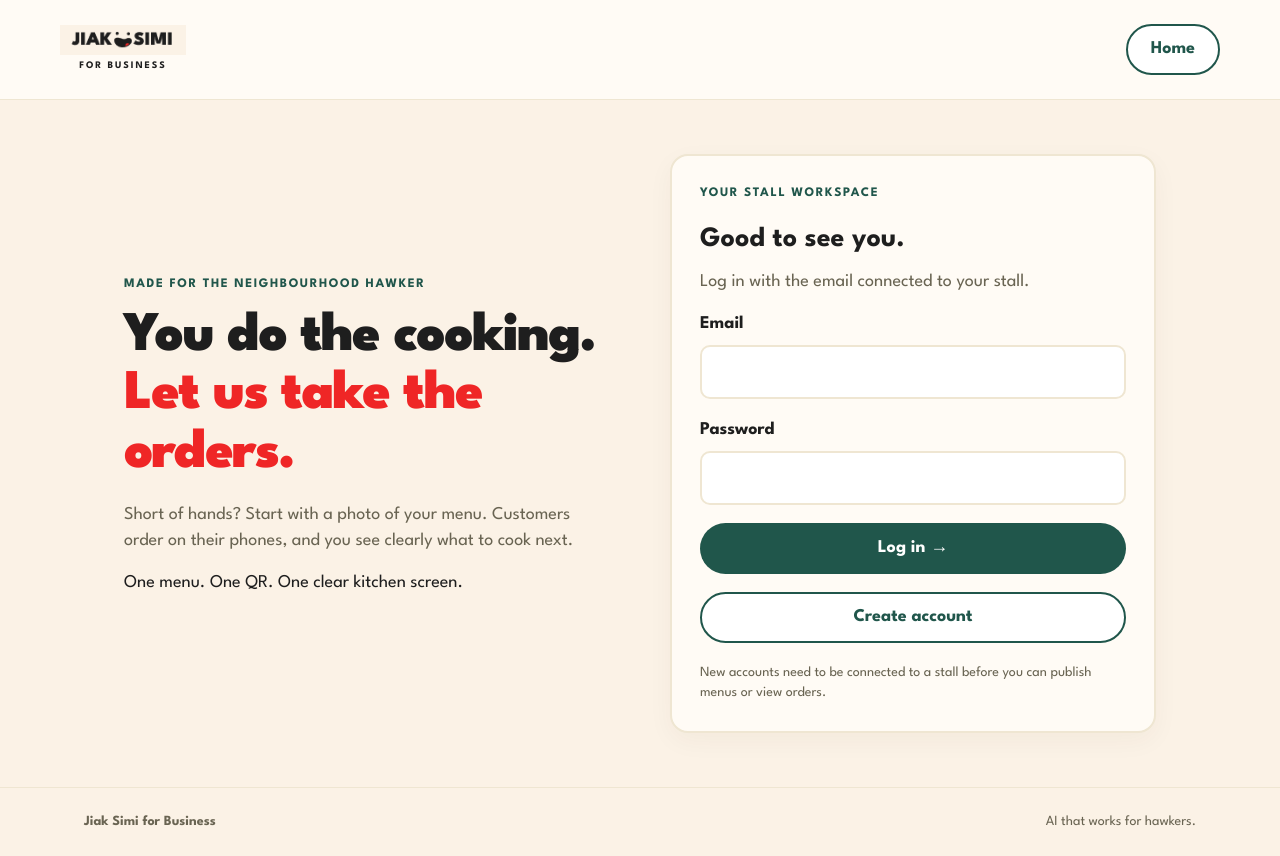
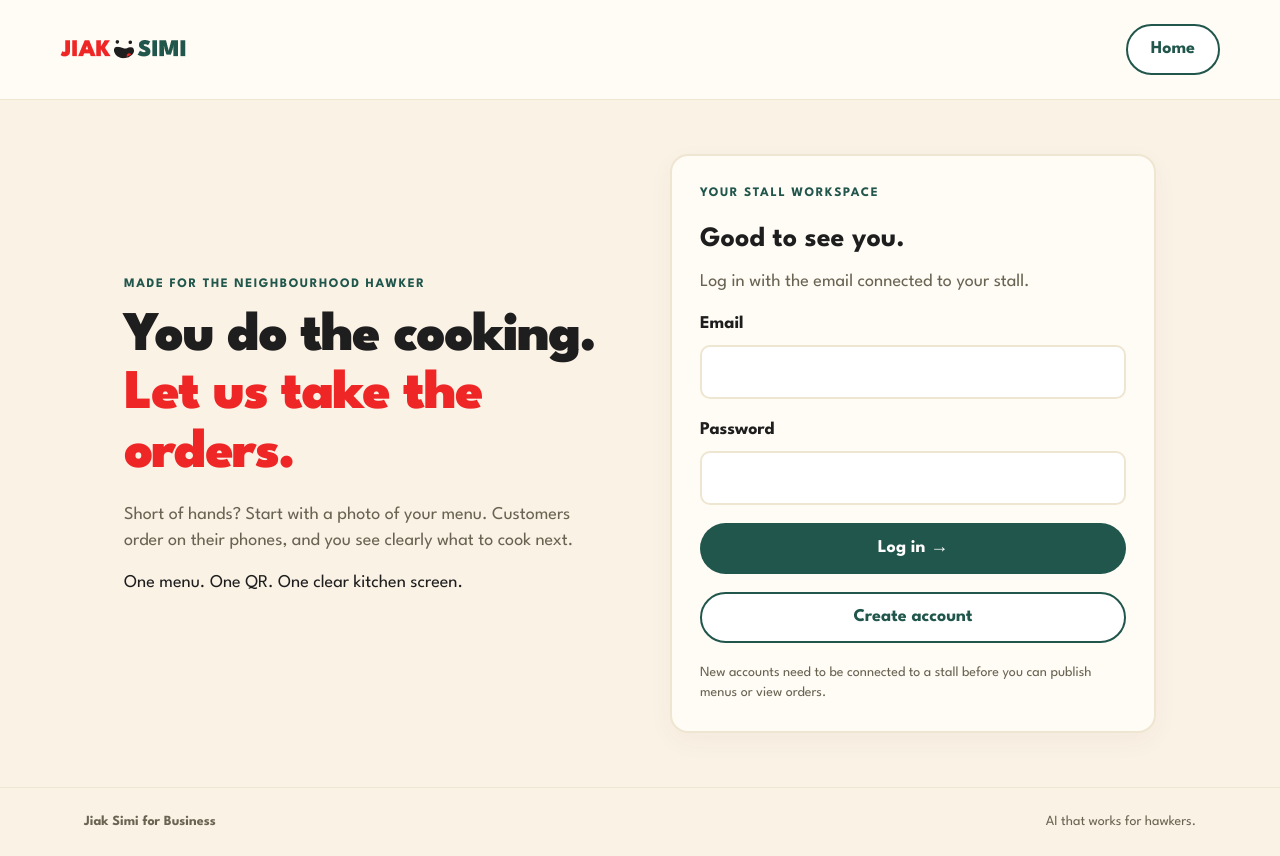
Before and after one commit to ktzyy/jiak-simi-business-hackathon, a Next.js app: page /login in a window 1280 px wide. Built offline with nearby package versions, Linux system fonts and the light colour scheme.

Commit message:
Use supplied horizontal Jiak Simi logo

```diff
--- a/src/app/globals.css
+++ b/src/app/globals.css
@@ -34,7 +34,7 @@ p { margin-bottom:16px; }
 .actions { display:flex; flex-wrap:wrap; gap:12px; align-items:center; }
 .site-header { display:flex; flex-wrap:wrap; justify-content:space-between; align-items:center; gap:22px; padding:24px max(24px,calc((100vw - 1160px)/2)); border-bottom:1px solid var(--line); background:var(--paper); }
 .brand { display:inline-flex; flex-direction:column; align-items:center; gap:4px; text-decoration:none; color:var(--ink); flex-shrink:0; }
-.brand img { width:126px; height:auto; object-fit:contain; }
+.brand img { width:128px; height:auto; object-fit:contain; }
 .brand span { font-size:10px; font-weight:700; letter-spacing:.19em; }
 .site-header nav { display:flex; gap:6px; flex-wrap:wrap; }
 .site-header nav a { padding:10px 16px; border-radius:999px; text-decoration:none; font-weight:700; color:var(--green); }
--- a/src/components/ordering/customer-cart.tsx
+++ b/src/components/ordering/customer-cart.tsx
@@ -246,7 +246,7 @@ export function CustomerCart({ restaurantId, previewMenu, previewHours, previewP
     {preview && <div className={styles.previewLabel}>CUSTOMER PREVIEW · NO ORDERS SENT</div>}
     {showStaffTools && !preview && <header className={styles.adminHeader} aria-label="Stall admin"><span>Stall admin</span><nav aria-label="Staff tools"><Link href={`/?restaurantId=${restaurantId}`}>Overview</Link><Link href={`/onboarding?restaurantId=${restaurantId}`}>Edit menu</Link><Link href={`/kitchen?restaurantId=${restaurantId}`}>Cook mode →</Link></nav></header>}
     <header className={styles.header}>
-      <Link href="/" className={styles.brand}><Image src="/brand/jiak-simi.png" alt="Jiak Simi" width={144} height={35} style={{ width: 144, height: "auto" }} /></Link>
+      <Link href="/" className={styles.brand}><Image src="/brand/jiak-simi-horizontal.png" alt="Jiak Simi" width={128} height={19} unoptimized style={{ width: 128, height: "auto" }} /></Link>
       {restaurantId === DEMO_RESTAURANT_ID && !preview && <nav className={styles.demoActions} aria-label="Try the ordering demo">
         <a className="btn btn-teal" href="https://t.me/blackcharsiewbot" target="_blank" rel="noopener noreferrer">Order on Telegram ↗</a>
         <Link className="btn btn-outline" href="/voice-test">Speak with GPT Live</Link>
--- a/src/components/ui/page-shell.tsx
+++ b/src/components/ui/page-shell.tsx
@@ -5,8 +5,7 @@ import styles from "./page-shell.module.css";
 
 export function Brand() {
   return <Link href="/" className="brand" aria-label="Jiak Simi for Business home">
-    <Image src="/brand/jiak-simi.png" alt="Jiak Simi" width={144} height={35} style={{ width: 126, height: "auto" }} priority />
-    <span>FOR BUSINESS</span>
+    <Image src="/brand/jiak-simi-horizontal.png" alt="Jiak Simi" width={128} height={19} unoptimized style={{ width: 128, height: "auto" }} priority />
   </Link>;
 }
 export function PageShell({ children, restaurantId, active }: { children: ReactNode; restaurantId?: string; active?: string }) {
```
Also changed, not shown: public/brand/jiak-simi-horizontal.png (added).
